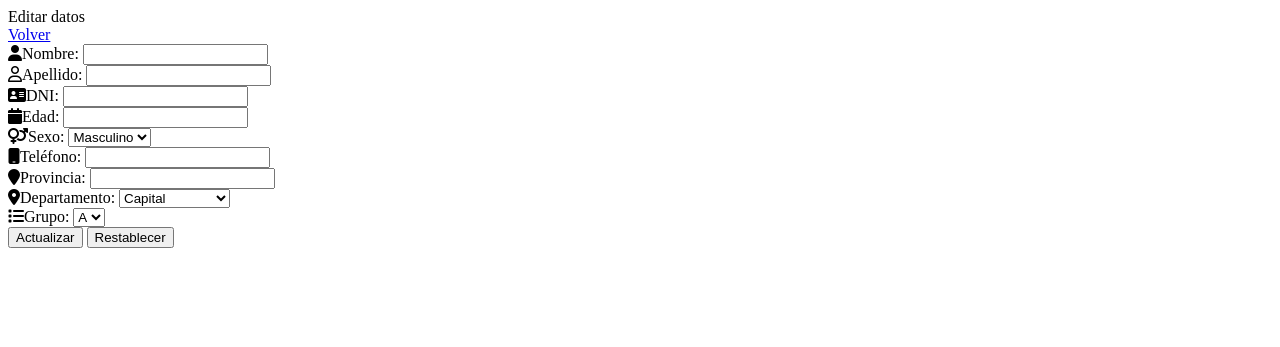
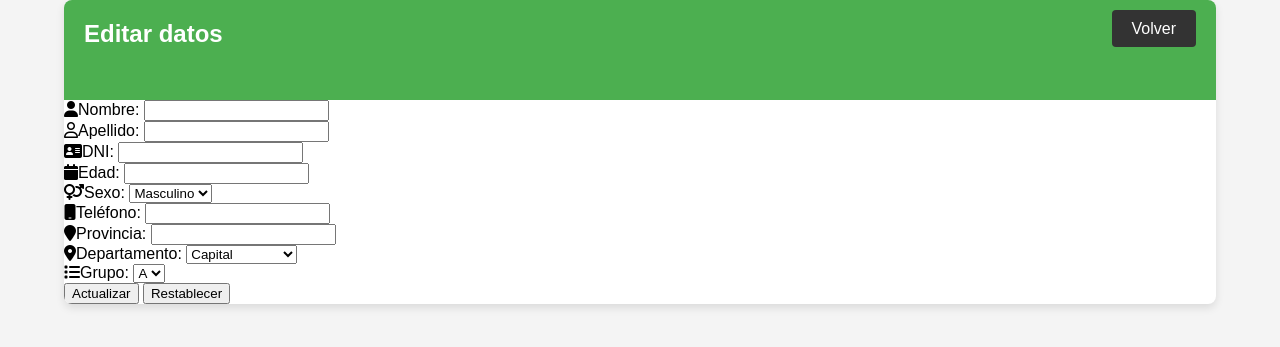
Before and after one commit to 00nic/control_dengue, a Flask app: page /editarDatos/1 in a window 1280 px wide. Shown: the top 347 px of the page. Run offline with Flask 3, Linux system fonts and the light colour scheme; the visitor is signed in with stand-in values (Sample User, id 1); data that the repository does not hold is empty; some libraries are stand-ins or nearby versions.

Commit message:
nuevos css generales

```diff
--- /dev/null
+++ b/static/css/nuevo.css
@@ -0,0 +1,102 @@
+body {
+    margin: 0;
+    padding: 0;
+    font-family: Arial, sans-serif;
+    background-color: #f4f4f4;
+    display: flex;
+    justify-content: center;
+    align-items: center;
+}
+
+.container {
+    width: 90%;
+    max-width: 1200px;
+    background: #ffffff;
+    box-shadow: 0 4px 8px rgba(0, 0, 0, 0.1);
+    border-radius: 8px;
+    overflow: hidden;
+    position: relative;
+}
+.header {
+    background-color: #4CAF50;
+    color: white;
+    padding: 20px;
+    position: relative;
+}
+
+.header .title {
+    font-size: 24px;
+    font-weight: bold;
+    position: absolute;
+    top: 20px;
+    left: 20px;
+}
+
+.header .flash {
+    clear: both; /* Asegura que el mensaje flash se coloque debajo de los elementos flotantes */
+    margin-top: 60px; /* Ajusta el margen superior para que el mensaje flash esté debajo del título y menú */
+    width: calc(100% - 40px); /* Asegura que el mensaje flash ocupe todo el ancho disponible, menos el padding horizontal */
+    padding: 0 20px;
+
+}
+
+.header .flash .succes{
+    color: green;
+}
+
+.header .flash .error{
+    color: red;
+}
+
+.header .flash ul {
+    list-style: none;
+    padding: 0;
+    margin: 0;
+}
+
+.header .flash li {
+    background: #fff;
+    color: #333;
+    padding: 7px;
+    margin: 5px 0;
+    border-radius: 4px;
+}
+
+.header .menu {
+    position: absolute;
+    top: 20px;
+    right: 20px;
+}
+
+.header .menu a {
+    color: white;
+    text-decoration: none;
+    background-color: #333;
+    padding: 10px 20px;
+    border-radius: 4px;
+}
+
+.header .menu a:hover {
+    background-color: #555;
+}
+
+.graficos {
+    padding: 20px;
+}
+
+.graficos-fila {
+    display: flex;
+    justify-content: space-between;
+    margin-bottom: 20px;
+}
+
+.graficos-item {
+    flex: 1;
+    margin: 0 10px;
+    position: relative;
+}
+
+canvas {
+    width: 100% !important;
+    height: auto !important;
+}
--- a/static/css/stylesheet_list_sicks.css
+++ b/static/css/stylesheet_list_sicks.css
@@ -15,7 +15,6 @@ body {
     flex-direction: column;
     justify-content: center;
     align-items: center;
-    height: 100vh;
     padding: 20px;
 }
 
```
Also changed, not shown: static/css/graficos.css (added, +64 -0 lines), static/css/in.css (+11 -6 lines), static/css/stylesheet_general.css (+35 -15 lines).
